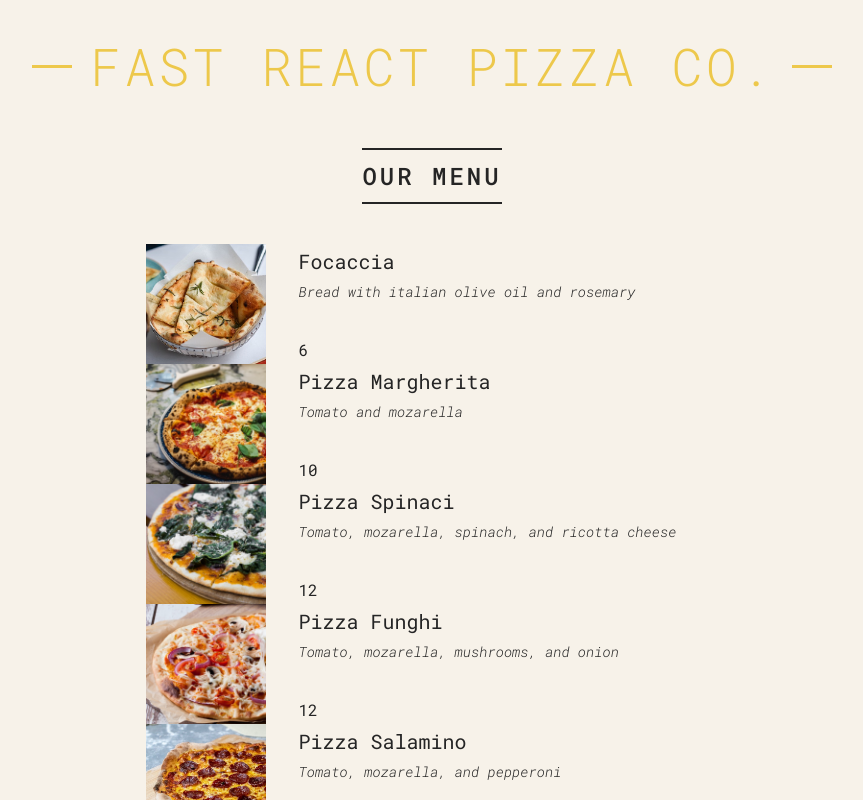
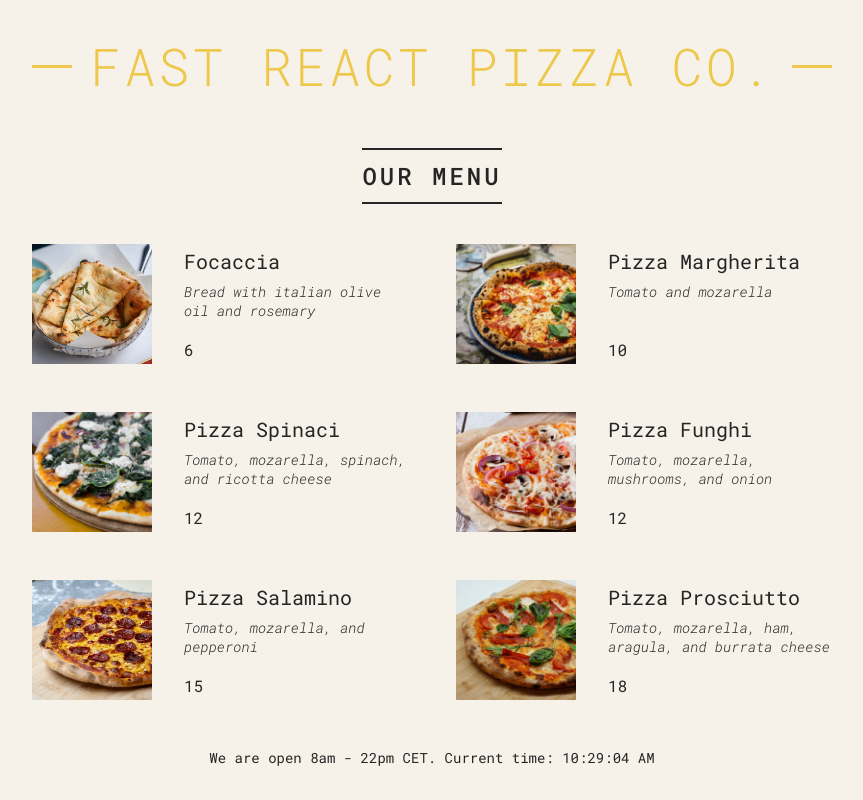
Before and after one commit to a-levitt/react.pizza_menu, a React (Vite) app: page / in a window 1280 px wide. Shown: the top 800 px of the page, without its empty margins (208-1071 px from the left). Built offline with nearby package versions, Linux system fonts and the light colour scheme.

Commit message:
Use pizzaObjects to render pizza menu

```diff
--- a/src/components/Menu.jsx
+++ b/src/components/Menu.jsx
@@ -5,24 +5,11 @@
     return (
         <main className="menu">
             <h2>Our menu</h2>
-            <div>
+            <ul className="pizzas">
                 {PizzaData.map(pizza =>
-                    <Pizza
-                        key={pizza.id}
-                        name={pizza.name}
-                        ingredients={pizza.ingredients}
-                        photoLink={`src/assets/${pizza.photoName}`}
-                        price={pizza.price}
-                    />
+                    <Pizza pizzaObj={pizza} key={pizza.name}/>
                 )}
-            </div>
-
-{/*            <Pizza
-                name='Pizza Focaccia'
-                ingredients='Bread with italian olive oil and rosemary'
-                photoLink='src/assets/pizzas/focaccia.jpg'
-                price={6}
-            />*/}
+            </ul>
         </main>
     )
 }
--- a/src/components/Pizza.jsx
+++ b/src/components/Pizza.jsx
@@ -2,15 +2,22 @@
 
 function Pizza(props) {
     return (
-        <div className="pizza">
-            <img src={props.photoLink} alt={props.name} />
+        <li className="pizza">
+            <img src={`src/assets/${props.pizzaObj.photoName}`} alt={props.pizzaObj.name} />
             <div>
-                <h3>{props.name}</h3>
-                <p>{props.ingredients}</p>
-                <span>{props.price}</span>
+                <h3>{props.pizzaObj.name}</h3>
+                <p>{props.pizzaObj.ingredients}</p>
+                <span>{props.pizzaObj.price}</span>
             </div>
-        </div>
+        </li>
     )
 }
 
 export default Pizza;
+
+/*
+key={pizza.id}
+name={pizza.name}
+ingredients={pizza.ingredients}
+photoLink={`src/assets/${pizza.photoName}`}
+price={pizza.price}*/
```
